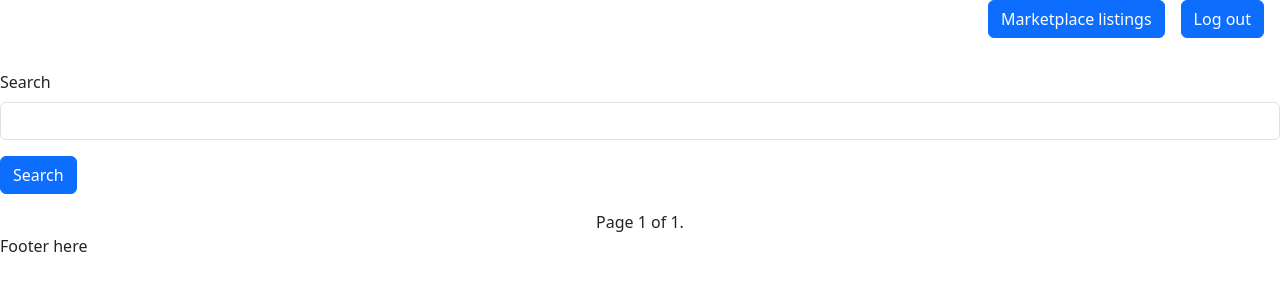
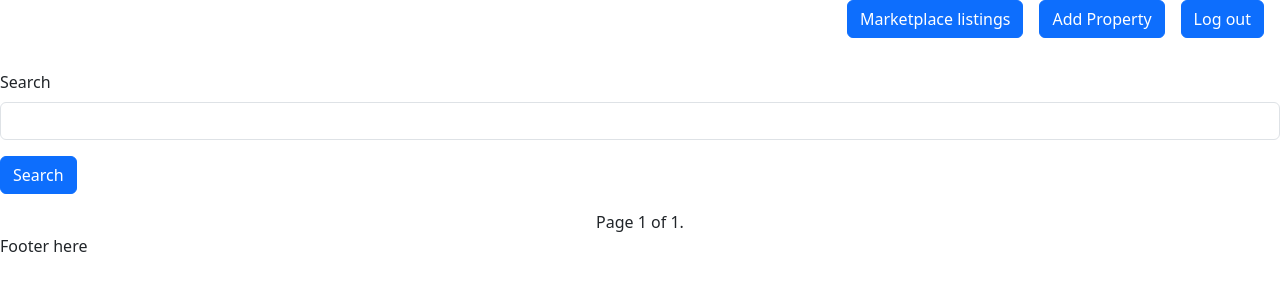
Before and after one commit to hahmad2205/Playground, a Django app: page /property/properties/ in a window 1280 px wide. Shown: the part 74-374 px from the top of the page. Run offline with Django 5.2, Linux system fonts and the light colour scheme; the visitor is signed in with stand-in values (Sample User, id 1); data that the repository does not hold is empty.

Commit message:
Structure to add property added

```diff
--- a/zameenclone/properties/templates/properties/property_listing.html
+++ b/zameenclone/properties/templates/properties/property_listing.html
@@ -9,6 +9,9 @@
   {% else %}
     <a href="/property/marketplace" class="me-3">
       <button type="button" class="btn btn-primary">Marketplace listings</button>
+    </a>
+    <a href="/property/add_property" class="me-3">
+      <button type="button" class="btn btn-primary">Add Property</button>
     </a>
   {% endif %}
 
--- a/zameenclone/properties/urls.py
+++ b/zameenclone/properties/urls.py
@@ -4,4 +4,5 @@ from . import views
 urlpatterns = [
     path("marketplace/", views.marketplace, name="marketplace"),
     path("properties/", views.properties, name="properties"),
+    path("add_property/", views.app_property, name="add_property")
 ]
--- a/zameenclone/properties/views.py
+++ b/zameenclone/properties/views.py
@@ -34,3 +34,10 @@ def properties(request):
             "path": request.path
         }
     )
+
+@login_required
+def app_property(request):
+    if request.method == "POST":
+        pass
+    else:
+        pass
```
Also changed, not shown: zameenclone/properties/forms.py (added), zameenclone/properties/migrations/0001_initial.py, zameenclone/properties/migrations/0002_initial.py (deleted), zameenclone/properties/migrations/0003_property_owner.py (deleted).
